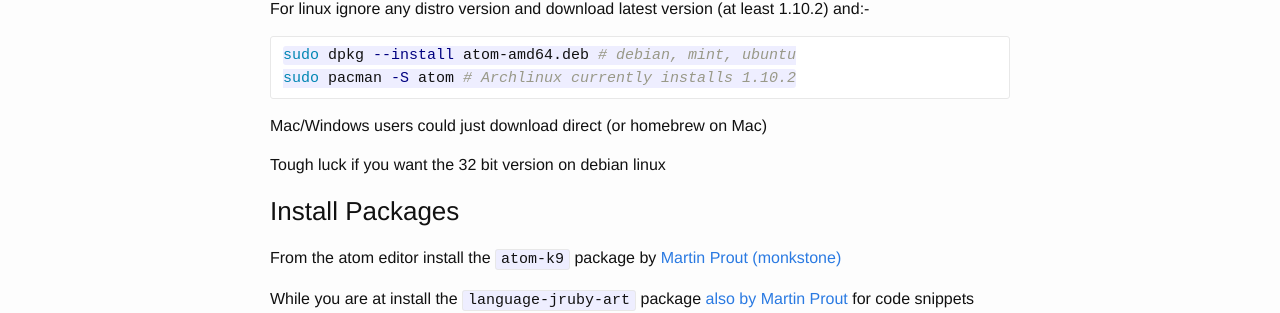
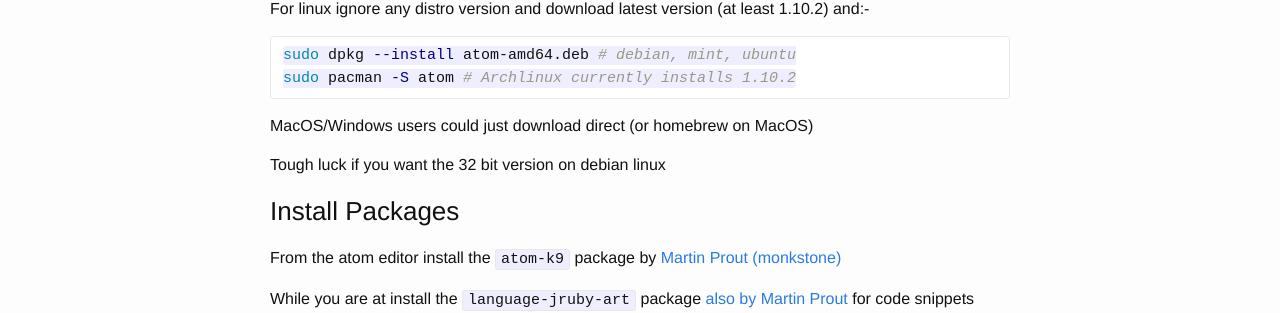
Before and after one commit to ruby-processing/JRubyArt, a Jekyll site: the page built from _editors/atom.md, in a window 1280 px wide and 900 px high. Shown: the part 352-665 px from the top of the window. Built offline with Jekyll 4.4.1, drawn with Linux system fonts in a browser that asks for light colours.

````diff
--- a/_editors/atom.md
+++ b/_editors/atom.md
@@ -15,7 +15,7 @@
 sudo pacman -S atom # Archlinux currently installs 1.10.2
 ```
 
-Mac/Windows users could just download direct (or homebrew on Mac)
+MacOS/Windows users could just download direct (or homebrew on MacOS)
 
 Tough luck if you want the 32 bit version on debian linux
 
````
